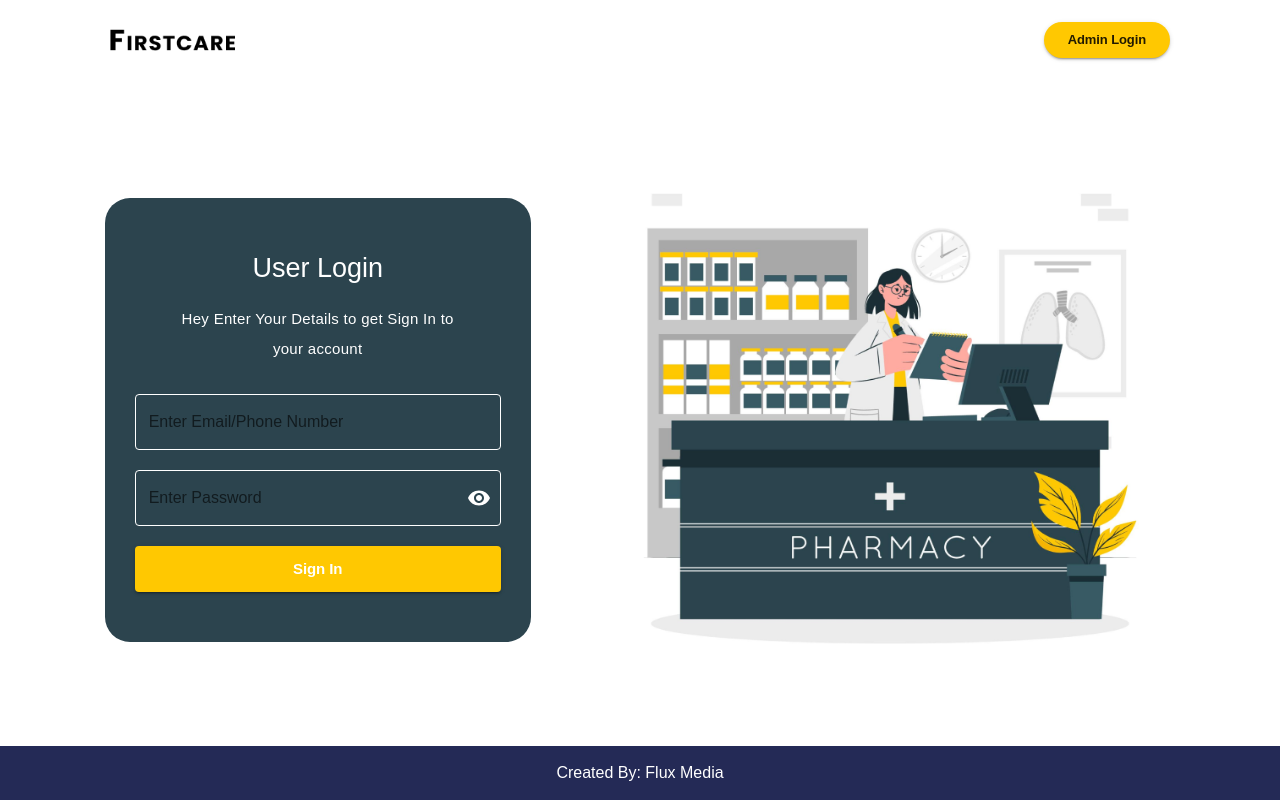
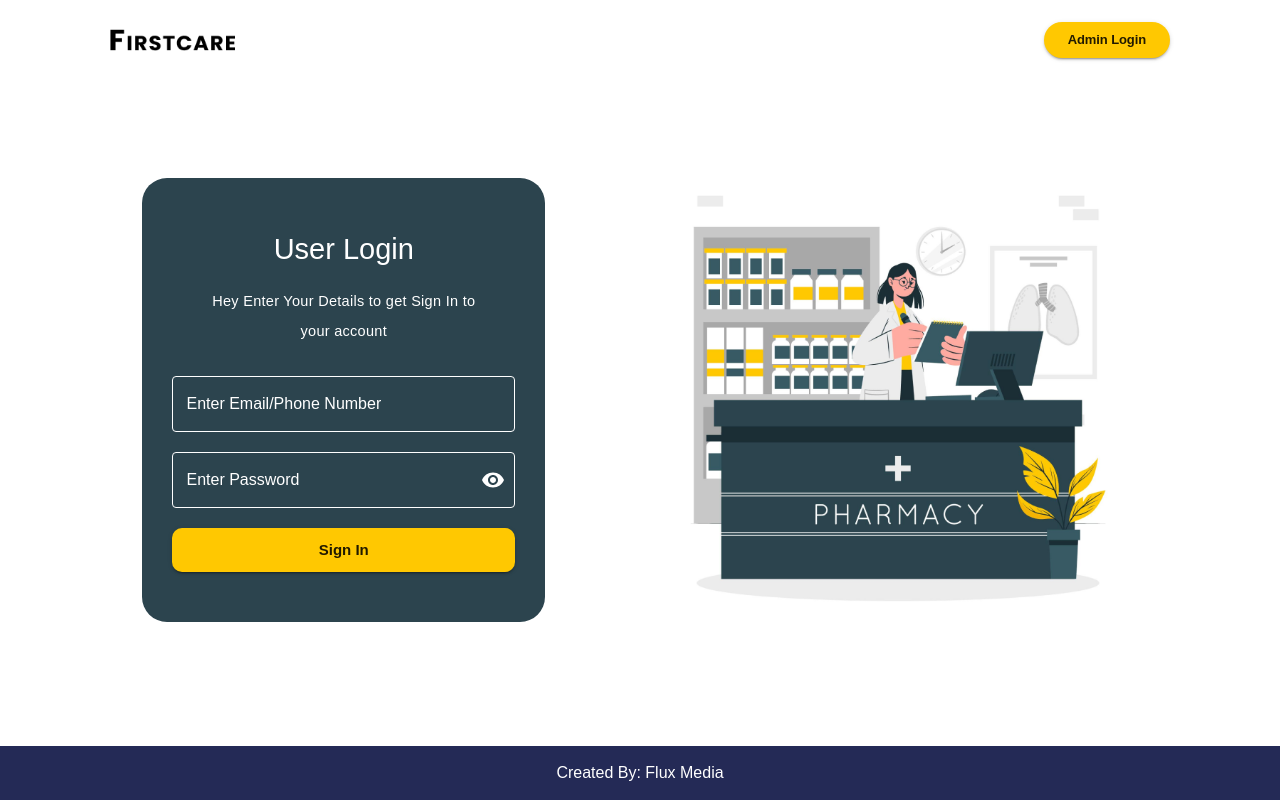
Before and after one commit to TusharPani14/FirstCare, a React (Create React App) app in the folder frontend/: page /userLogin in a window 1280 px wide. Built offline with nearby package versions, Linux system fonts and the light colour scheme.

Commit message:
overflow changes in sigin and login

```diff
--- a/frontend/src/Pages/AdminPages/SignIn.js
+++ b/frontend/src/Pages/AdminPages/SignIn.js
@@ -6,6 +6,7 @@ import {
   Stack,
   TextField,
   Typography,
+  Button
 } from "@mui/material";
 
 import Img from "../../Assets/loginImg.png";
@@ -23,7 +24,7 @@ import axios from "axios";
 import { useNavigate } from "react-router-dom";
 
 const Alert = React.forwardRef(function Alert(props, ref) {
-  return <MuiAlert elevation={6} ref={ref} variant="filled" {...props} />;
+  return <MuiAlert  elevation={6} ref={ref} variant="filled" {...props} />;
 });
 
 const SignIn = () => {
@@ -115,7 +116,7 @@ const SignIn = () => {
             component="img"
             sx={{
               height: 233,
-              width: { xs: 100, sm: 125, xl: 190 },
+              width: { xs: 100, sm: 125, xl: 180 },
               maxHeight: { xs: 233, md: 167 },
               maxWidth: { xs: 350, md: 250 },
               objectFit: "contain",
@@ -128,8 +129,8 @@ const SignIn = () => {
               variant="contained"
               color="primary"
               sx={{
-                fontSize: { xs: "12px", sm: "13px", xl: "18px" },
-                padding: { xs: "5px 15px", sm: "7px 24px", xl: "9px 30px" },
+                fontSize: { xs: "12px", sm: "13px", xl: "16px" },
+                padding: { xs: "5px 15px", sm: "7px 24px", xl: "8px 30px" },
               }}
             >
               User Login
@@ -143,8 +144,8 @@ const SignIn = () => {
             overflowX: "hidden",
             flexDirection: { xs: "column", sm: "row" },
             alignItems: "center",
-            height: "85vh",
-            padding: "5px 30px",
+            height: "80vh",
+            padding: "0px 30px",
             justifyContent: "space-evenly",
             // background: "yellow",
           }}
@@ -161,16 +162,18 @@ const SignIn = () => {
                 sm: "50px 20px",
                 md: "30px 10px",
                 lg: "50px 30px ",
-                xl: "130px 50px",
+                xl: "55px 45px",
               },
               backgroundColor: "#2C444E",
               borderRadius: "25px",
               color: "#fff",
+              width:{xs:"99%",sm:"70%",md:"42%",lg:'33%'},
+
             }}
           >
             <Typography
               sx={{
-                fontSize: { xs: "24px", md: "26px", lg: "27px", xl: "40px" },
+                fontSize: { xs: "24px", md: "26px", lg: "29px", xl: "35px" },
                 fontWeight: "500",
                 ":hover": "fontSize:100px",
               }}
@@ -179,7 +182,7 @@ const SignIn = () => {
             </Typography>
             <Typography
               sx={{
-                fontSize: { xs: "14px", md: "15px", xl: "24px" },
+                fontSize: { xs: "14px", md: "14.5px", xl: "15.5px" },
                 fontWeight: "500",
                 letterSpacing: "0.02em",
                 lineHeight: "30px",
@@ -201,11 +204,8 @@ const SignIn = () => {
               sx={{
                 width: { xs: "90%", lg: "100%" },
                 color: "white",
-                "& label.Mui-focused": {
-                  color: "#FFF",
-                },
-                "& .MuiInput-underline:after": {
-                  borderBottomColor: "#FFF",
+                '& .MuiInputLabel-root': {
+                  color: '#fff',
                 },
                 "& .MuiOutlinedInput-root": {
                   "& fieldset": {
@@ -217,7 +217,7 @@ const SignIn = () => {
                   "&.Mui-focused fieldset": {
                     borderColor: "#FFF",
                   },
-                },
+                }
               }}
             />
             <TextField
@@ -248,11 +248,8 @@ const SignIn = () => {
               sx={{
                 width: { xs: "90%", lg: "100%" },
                 color: "white",
-                "& label.Mui-focused": {
-                  color: "#FFF",
-                },
-                "& .MuiInput-underline:after": {
-                  borderBottomColor: "#FFF",
+                '& .MuiInputLabel-root': {
+                  color: '#fff',
                 },
                 "& .MuiOutlinedInput-root": {
                   "& fieldset": {
@@ -267,27 +264,37 @@ const SignIn = () => {
                 },
               }}
             />
-            <CustYellowButton
+            <Button
               fullWidth
               variant="contained"
               color="primary"
               onClick={handleSignin}
               sx={{
-                fontSize: { xs: "12px", sm: "13px", xl: "22px" },
-                padding: { xs: "5px 15px", sm: "7px 24px", xl: "9px 35px" },
+                fontSize: { xs: "12px", sm: "13px",md:"15px", xl: "18px" },
+                padding: { xs: "7px 15px", sm: "9px 24px", xl: "9px 35px" },
+                width:{xs:"91%",md:"92%",lg:"100%"},
+                fontWeight: "600",
+                borderRadius: "40px",
+                letterSpacing: "-0.008e",
+                textTransform: "capitalize",
+                borderRadius:"10px",
+              }}
+              style={{
+
               }}
             >
               Sign In
-            </CustYellowButton>
+            </Button>
           </Stack>
 
           <Box
             component="img"
             sx={{
               display: { xs: "none", md: "block" },
-              height: { xs: 90, md: 380, lg: 455, xl: 690 },
-              width: { xs: 90, md: 470, lg: 570, xl: 790 },
+              height: { xs: 90, md: 380, lg: 475, xl: 500 },
+              width: { xs: 90, md: 470, lg: 480, xl: 580 },
             }}
+            style={{objectFit:"contain"}}
             alt="The house from the offer."
             src={Img}
           />
--- a/frontend/src/Pages/UserPages/Login.js
+++ b/frontend/src/Pages/UserPages/Login.js
@@ -94,7 +94,7 @@ const Login = () => {
               sm: "0px 40px",
               md: "0px 50px",
               lg: "0px 110px",
-              xl: "45px 100px",
+              xl: "55px 100px",
             },
           }}
         >
@@ -102,7 +102,7 @@ const Login = () => {
             component="img"
             sx={{
               height: 233,
-              width: { xs: 100, sm: 125, xl: 190 },
+              width: { xs: 100, sm: 125, xl: 180 },
               maxHeight: { xs: 233, md: 167 },
               maxWidth: { xs: 350, md: 250 },
               objectFit: "contain",
@@ -116,8 +116,8 @@ const Login = () => {
               variant="contained"
               color="primary"
               sx={{
-                fontSize: { xs: "12px", sm: "13px", xl: "18px" },
-                padding: { xs: "5px 15px", sm: "7px 24px", xl: "9px 30px" },
+                fontSize: { xs: "12px", sm: "13px", xl: "16px" },
+                padding: { xs: "5px 15px", sm: "7px 24px", xl: "8px 30px" },
               }}
             >
               Admin Login
@@ -131,8 +131,8 @@ const Login = () => {
             overflowX: "hidden",
             flexDirection: { xs: "column", sm: "row" },
             alignItems: "center",
-            height: "85vh",
-            padding: "5px 30px",
+            height: "80vh",
+            padding: "0px 30px",
             justifyContent: "space-evenly",
           }}
         >
@@ -148,16 +148,18 @@ const Login = () => {
                 sm: "50px 20px",
                 md: "30px 10px",
                 lg: "50px 30px ",
-                xl: "130px 50px",
+                xl: "55px 45px",
               },
               backgroundColor: "#2C444E",
               borderRadius: "25px",
               color: "#fff",
+              width:{xs:"99%",sm:"70%",md:"42%",lg:'33%'},
+
             }}
           >
             <Typography
               sx={{
-                fontSize: { xs: "24px", md: "26px", lg: "27px", xl: "40px" },
+                fontSize: { xs: "24px", md: "26px", lg: "29px", xl: "35px" },
                 fontWeight: "500",
                 ":hover": "fontSize:100px",
               }}
@@ -166,7 +168,7 @@ const Login = () => {
             </Typography>
             <Typography
               sx={{
-                fontSize: { xs: "14px", md: "15px", xl: "24px" },
+                fontSize: { xs: "14px", md: "14.5px", xl: "15.5px" },
                 fontWeight: "500",
                 letterSpacing: "0.02em",
                 lineHeight: "30px",
@@ -189,11 +191,8 @@ const Login = () => {
               sx={{
                 width: { xs: "90%", lg: "100%" },
                 color: "white",
-                "& label.Mui-focused": {
-                  color: "#FFF",
-                },
-                "& .MuiInput-underline:after": {
-                  borderBottomColor: "#FFF",
+                '& .MuiInputLabel-root': {
+                  color: '#fff',
                 },
                 "& .MuiOutlinedInput-root": {
                   "& fieldset": {
@@ -205,7 +204,7 @@ const Login = () => {
                   "&.Mui-focused fieldset": {
                     borderColor: "#FFF",
                   },
-                },
+                }
               }}
             />
             <TextField
@@ -237,11 +236,8 @@ const Login = () => {
               sx={{
                 width: { xs: "90%", lg: "100%" },
                 color: "white",
-                "& label.Mui-focused": {
-                  color: "#FFF",
-                },
-                "& .MuiInput-underline:after": {
-                  borderBottomColor: "#FFF",
+                '& .MuiInputLabel-root': {
+                  color: '#fff',
                 },
                 "& .MuiOutlinedInput-root": {
                   "& fieldset": {
@@ -262,26 +258,31 @@ const Login = () => {
               color="primary"
               onClick={handleSignin}
               sx={{
-                width: { xs: "90%", lg: "100%" },
+                fontSize: { xs: "12px", sm: "13px",md:"15px", xl: "18px" },
+                padding: { xs: "7px 15px", sm: "9px 24px", xl: "9px 35px" },
+                width:{xs:"91%",md:"92%",lg:"100%"},
                 fontWeight: "600",
-                color: "#fff",
-                letterSpacing: "-0.008em",
-                fontSize: { xs: "12px", sm: "15px", xl: "24px" },
-                padding: { xs: "13px 15px", sm: "10px 24px", xl: "12px 35px" },
+                borderRadius: "40px",
+                letterSpacing: "-0.008e",
                 textTransform: "capitalize",
+                borderRadius:"10px",
+              }}
+              style={{
+
               }}
             >
               Sign In
             </Button>
           </Stack>
 
-          <Box
+        <Box
             component="img"
             sx={{
               display: { xs: "none", md: "block" },
-              height: { xs: 90, md: 380, lg: 455, xl: 690 },
-              width: { xs: 90, md: 470, lg: 570, xl: 790 },
+              height: { xs: 90, md: 380, lg: 475, xl: 500 },
+              width: { xs: 90, md: 470, lg: 480, xl: 580 },
             }}
+            style={{objectFit:"contain"}}
             alt="The house from the offer."
             src={Img}
           />
```
